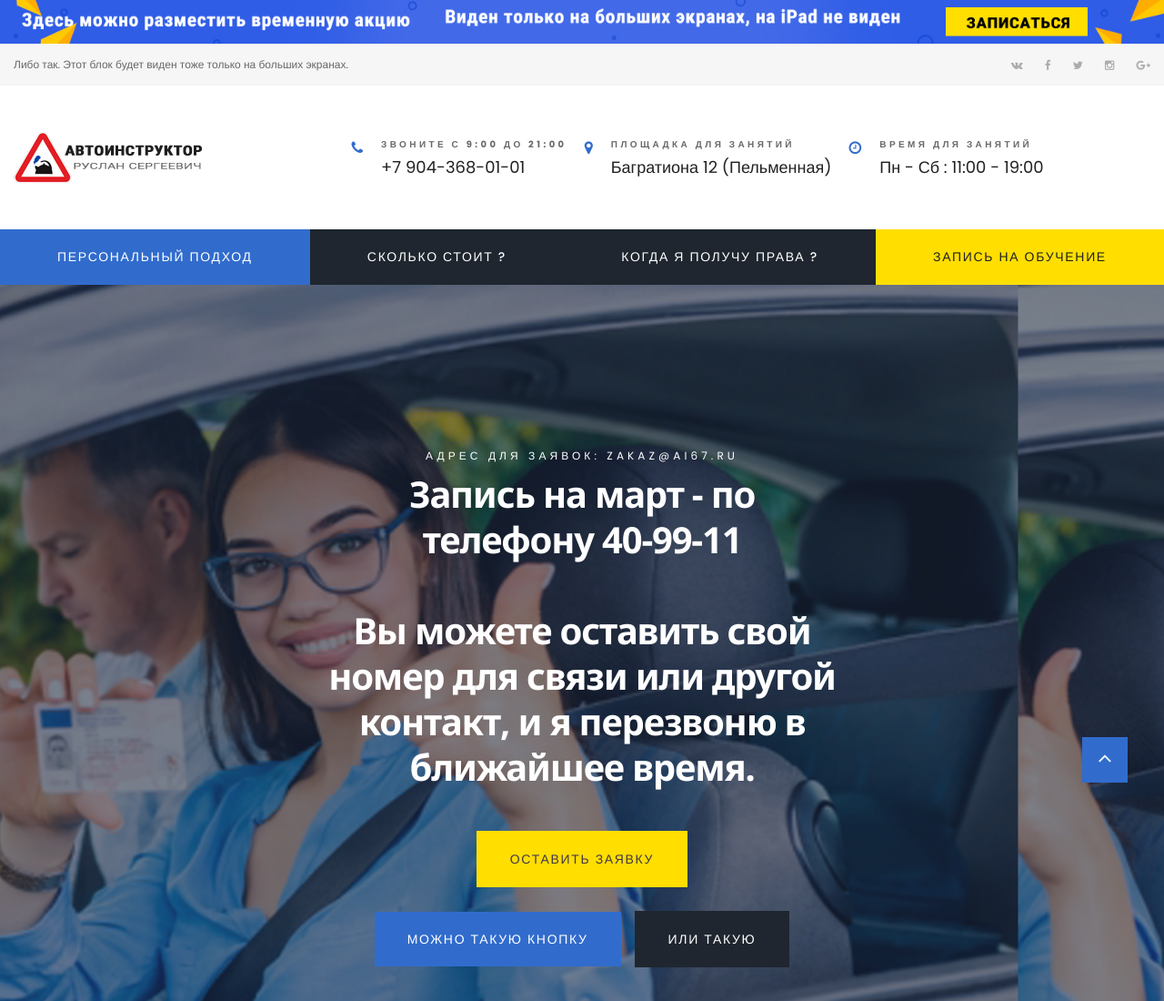
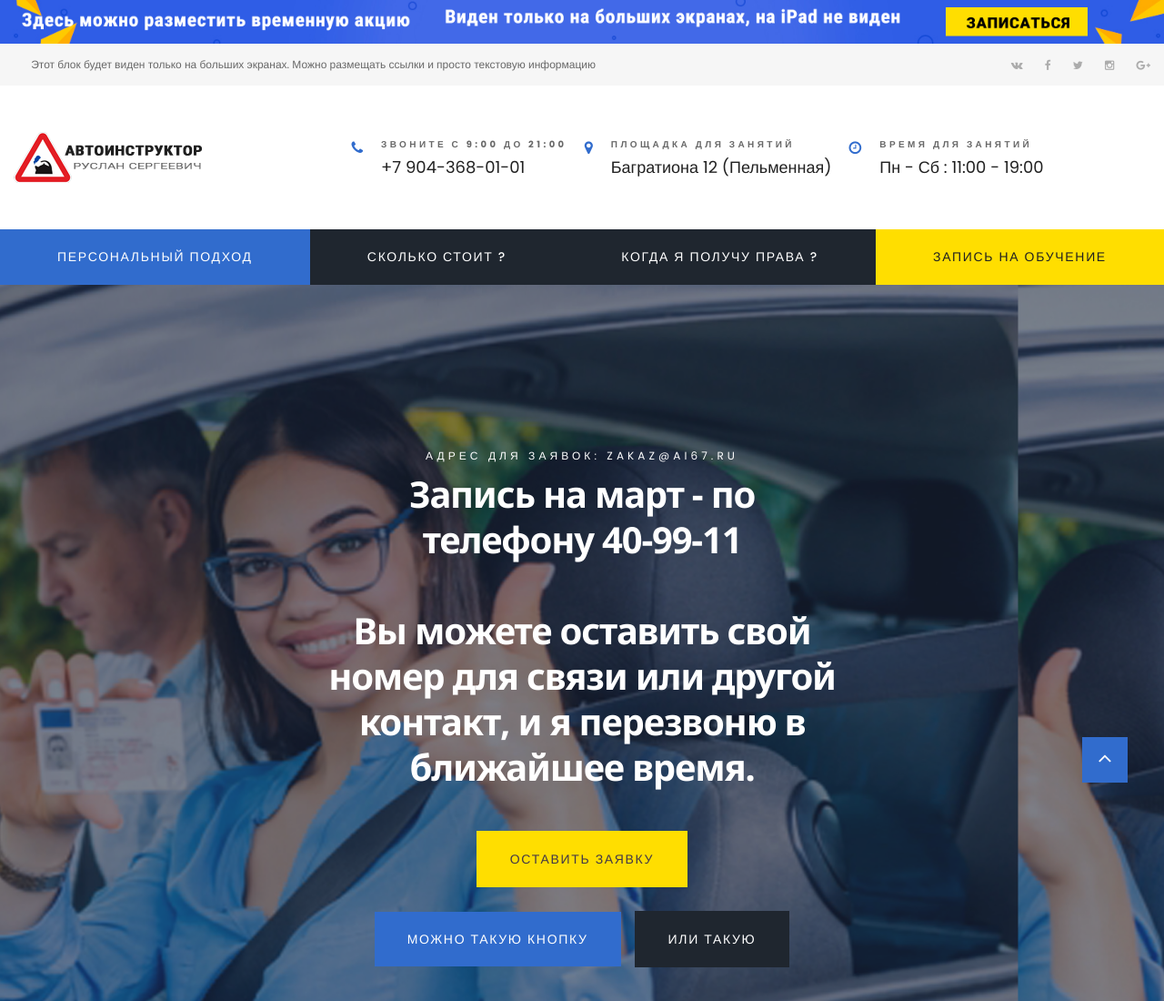
Before and after one commit to dreamkinRU/wwwInstr, a plain HTML site: page index.html in a window 1280 px wide. Shown: the top 1100 px of the page at 91% size. Drawn offline with Linux system fonts and the light colour scheme.

Commit message:
Update index.html

```diff
--- a/index.html
+++ b/index.html
@@ -35,13 +35,15 @@
     </div>
   </div>
 
-  <div class="page text-center text-md-left"><a class="section section-banner d-none d-xl-flex" href="https://vk.com/smolinstructor" style="background-image: url(images/banner/background-04-1920x60.jpg); background-image: -webkit-image-set( url(images/banner/background-04-1920x60.jpg) 1x, url(images/banner/background-04-3840x120.jpg) 2x )">
-    <img src="images/banner/foreground-04-1600x60.png" srcset="images/banner/foreground-04-1600x60.png 1x, images/banner/foreground-04-3200x120.png 2x" alt="" width="1600" height="310"></a>
+  <div class="page text-center text-md-left">
+    <a class="section section-banner d-none d-xl-flex" href="https://vk.com/smolinstructor" style="background-image: url(images/banner/background-04-1920x60.jpg); background-image: -webkit-image-set( url(images/banner/background-04-1920x60.jpg) 1x, url(images/banner/background-04-3840x120.jpg) 2x )">
+      <img src="images/banner/foreground-04-1600x60.png" srcset="images/banner/foreground-04-1600x60.png 1x, images/banner/foreground-04-3200x120.png 2x" alt="" width="1600" height="310">
+    </a>
     <!-- Page Header-->
     <header class="page-head">
       <div class="rd-navbar-wrap">
         <nav class="rd-navbar rd-navbar-secondary" data-stick-up-clone="true" data-layout="rd-navbar-fixed" data-sm-layout="rd-navbar-fixed" data-sm-device-layout="rd-navbar-fixed" data-md-layout="rd-navbar-static" data-md-device-layout="rd-navbar-fixed" data-lg-layout="rd-navbar-static" data-lg-device-layout="rd-navbar-static" data-lg-stick-up-offset="252px">
-          <div class="rd-navbar-inner"><span class="small">Либо так. Этот блок будет виден тоже только на больших экранах. </span>
+          <div class="rd-navbar-inner"><span class="small"> &nbsp; &nbsp; &nbsp; Этот блок будет виден только на больших экранах. Можно размещать ссылки и просто текстовую информацию</span>
             <ul class="list-inline list-inline-lg offset-top-0">
               <li><a class="ioon icon-sm icon-silver-chalice fa-vk" href="https://vk.com/smolinstructor"></a></li>
               <li><a class="ioon icon-sm icon-silver-chalice fa-facebook" href="https://vk.com/smolinstructor"></a></li>
```
Lines whose indentation alone changed are shown as unchanged.
